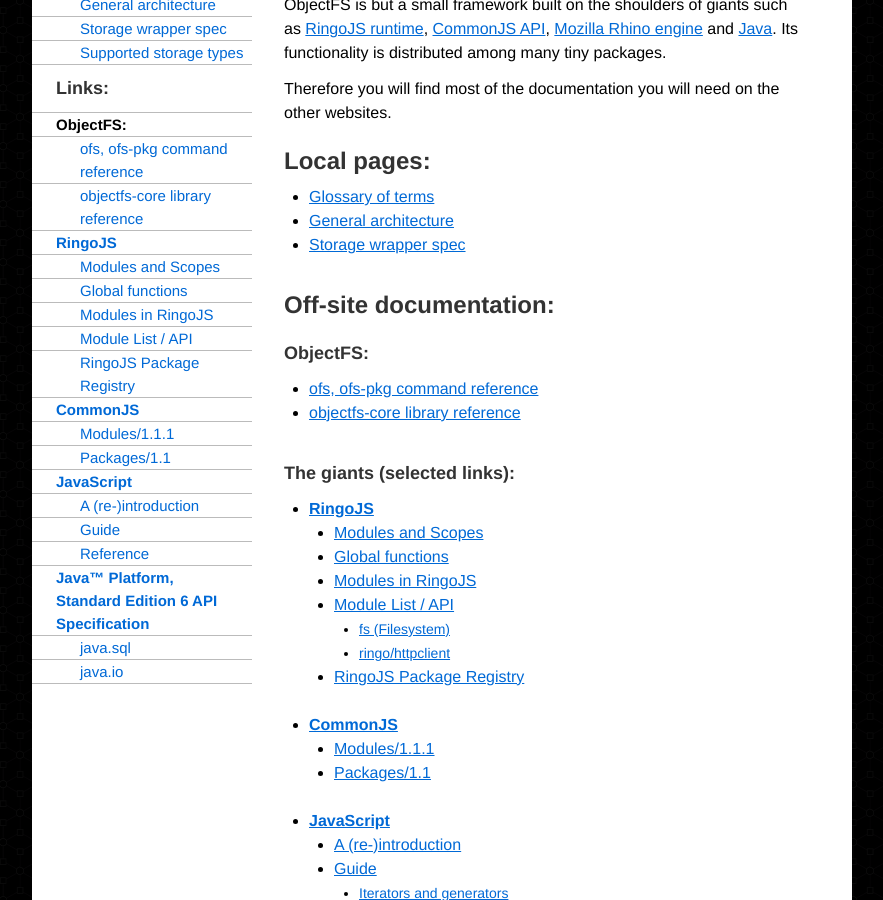
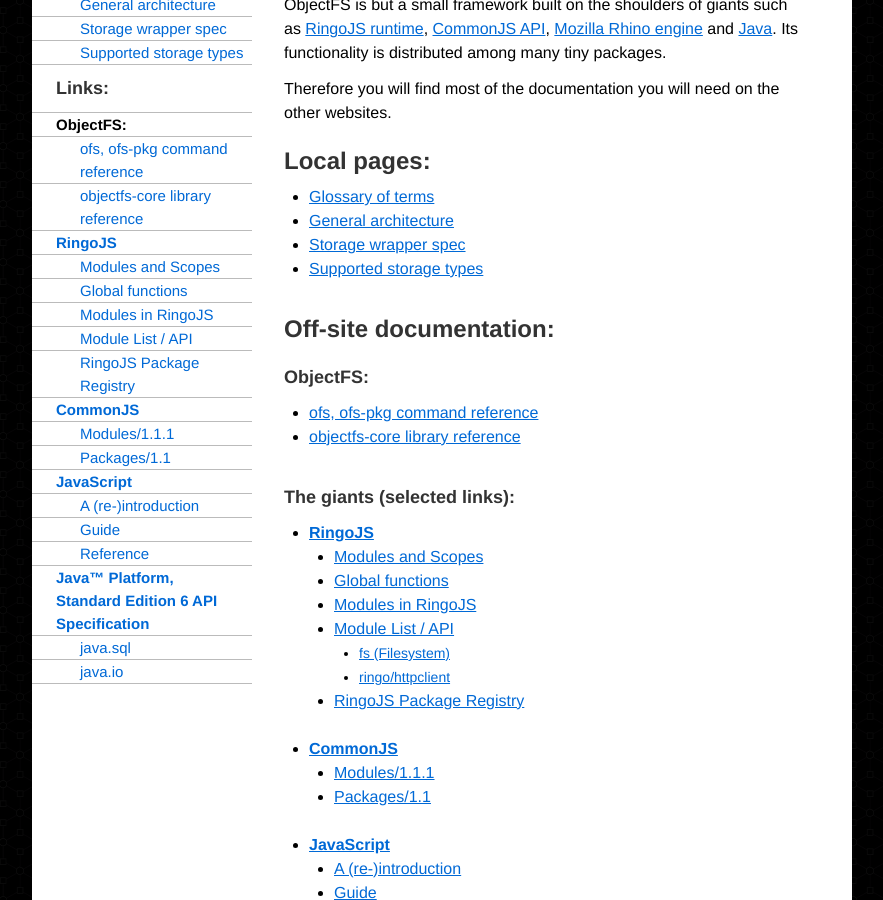
Before and after one commit to emilis/objectfs.org, a Jekyll site: the page built from docs/index.html, in a window 1280 px wide and 900 px high, scrolled down 347 px. Shown: the whole window, without its empty margins (218-1101 px from the left). Built offline with Jekyll 4.4.1, drawn with Linux system fonts in a browser that asks for light colours.

Commit message:
Added link to storage type list.

```diff
--- a/docs/index.html
+++ b/docs/index.html
@@ -15,6 +15,7 @@
     <li><a href="/docs/glossary.html">Glossary of terms</a></li>
     <li><a href="/docs/architecture.html">General architecture</a></li>
     <li><a href="/docs/storage-wrapper.html">Storage wrapper spec</a></li>
+    <li><a href="/docs/storage-types.html">Supported storage types</a></li>
 </ul>
 
 <h2>Off-site documentation:</h2>
```
